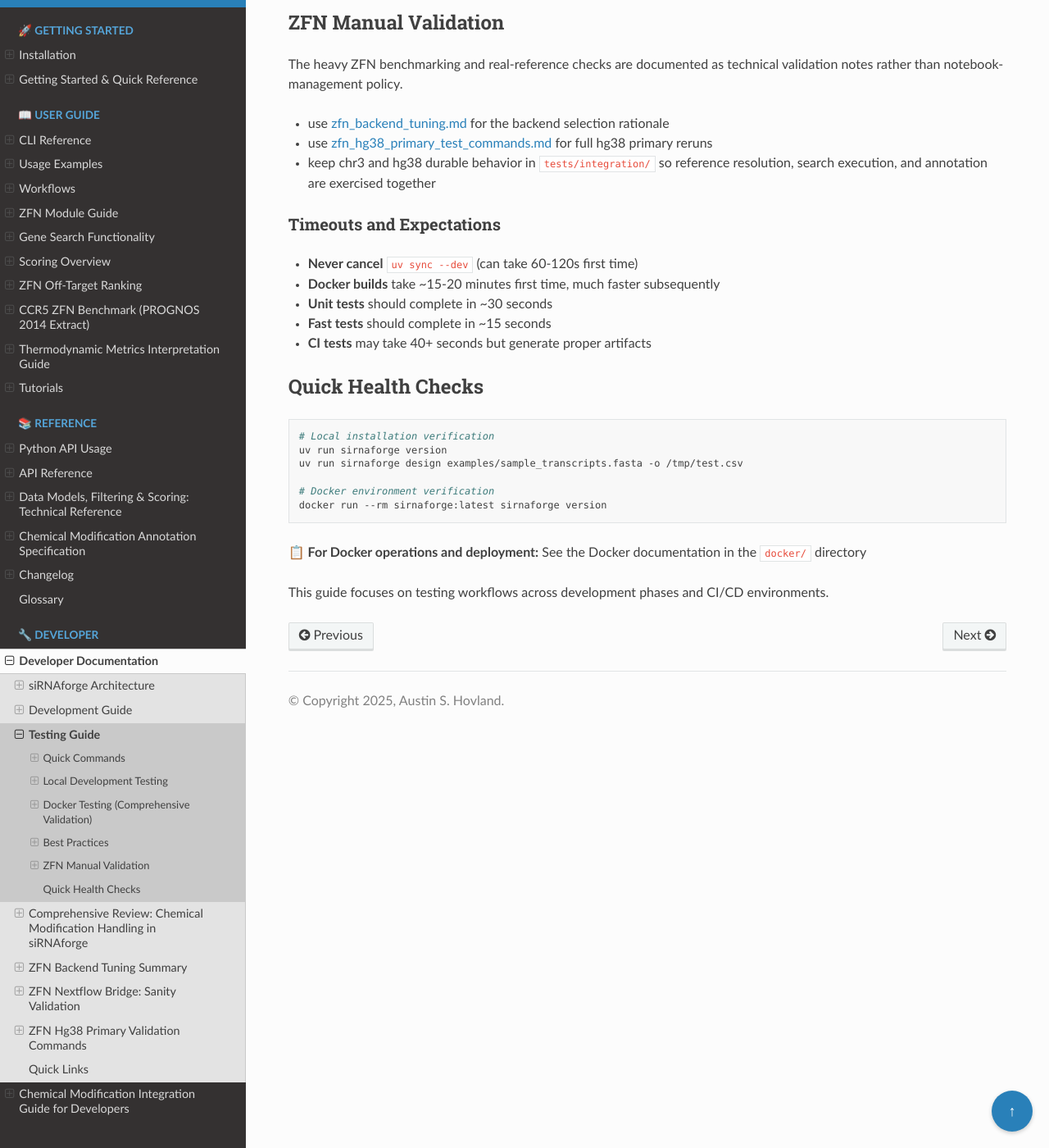
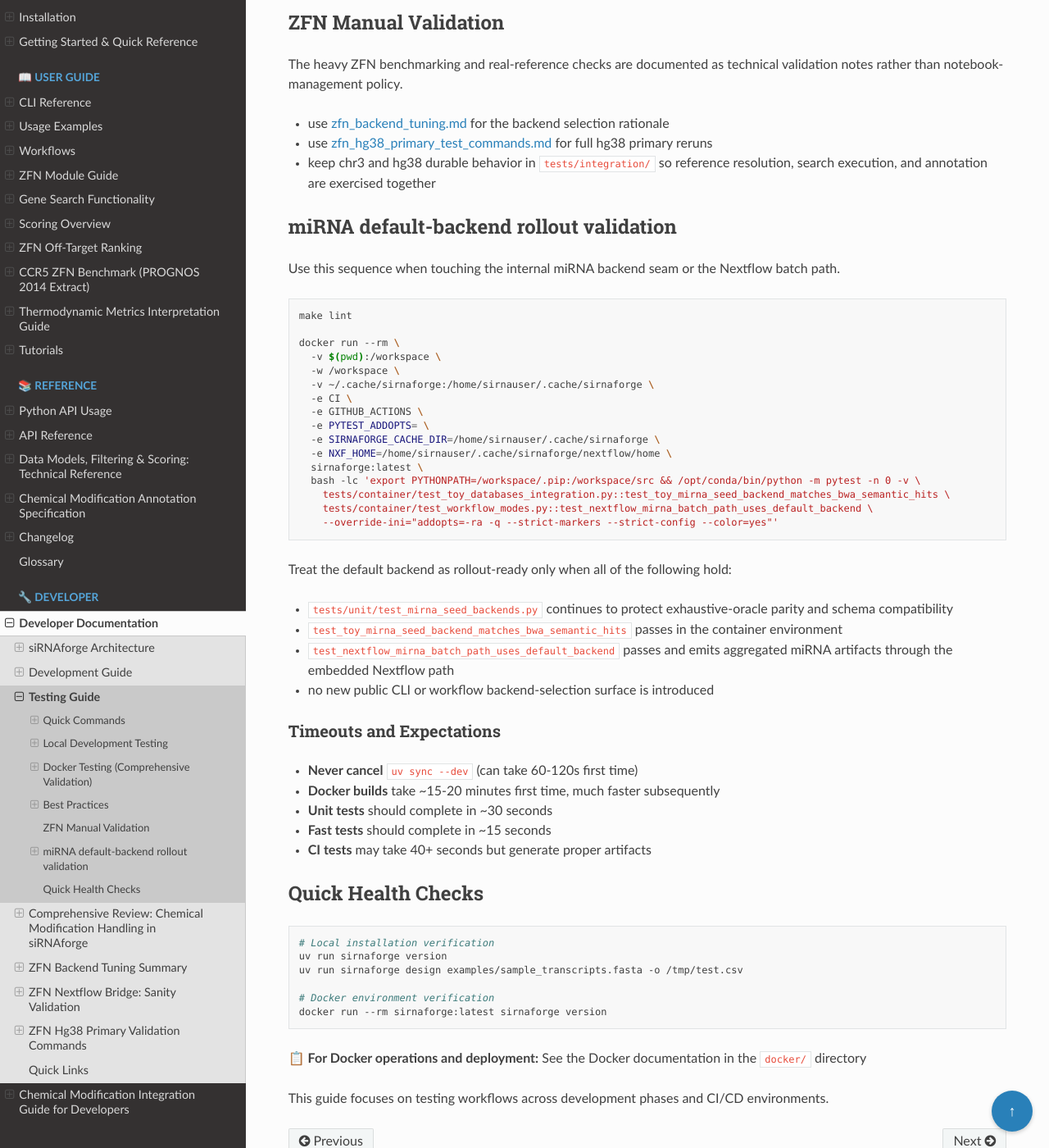
Before and after one commit to Austin-s-h/sirnaforge, a Sphinx documentation site: the page built from docs/developer/testing_guide.md, in a window 1280 px wide and 1400 px high, scrolled down 3689 px. Shown: the whole window at 82% size. Built offline with Sphinx 7.4.7 and the Read the Docs theme 3.1.0, drawn with Linux system fonts in a browser that asks for light colours; the version number is read from the project's files by our own code.

Commit message:
Document miRNA rollout validation
Co-authored-by: Copilot <223556219+Copilot@users.noreply.github.com>

````diff
--- a/docs/developer/testing_guide.md
+++ b/docs/developer/testing_guide.md
@@ -162,6 +162,36 @@ The heavy ZFN benchmarking and real-reference checks are documented as technical
 - use [zfn_hg38_primary_test_commands.md](zfn_hg38_primary_test_commands.md) for full hg38 primary reruns
 - keep chr3 and hg38 durable behavior in `tests/integration/` so reference resolution, search execution, and annotation are exercised together
 
+## miRNA default-backend rollout validation
+
+Use this sequence when touching the internal miRNA backend seam or the Nextflow batch path.
+
+```bash
+make lint
+
+docker run --rm \
+  -v $(pwd):/workspace \
+  -w /workspace \
+  -v ~/.cache/sirnaforge:/home/sirnauser/.cache/sirnaforge \
+  -e CI \
+  -e GITHUB_ACTIONS \
+  -e PYTEST_ADDOPTS= \
+  -e SIRNAFORGE_CACHE_DIR=/home/sirnauser/.cache/sirnaforge \
+  -e NXF_HOME=/home/sirnauser/.cache/sirnaforge/nextflow/home \
+  sirnaforge:latest \
+  bash -lc 'export PYTHONPATH=/workspace/.pip:/workspace/src && /opt/conda/bin/python -m pytest -n 0 -v \
+    tests/container/test_toy_databases_integration.py::test_toy_mirna_seed_backend_matches_bwa_semantic_hits \
+    tests/container/test_workflow_modes.py::test_nextflow_mirna_batch_path_uses_default_backend \
+    --override-ini="addopts=-ra -q --strict-markers --strict-config --color=yes"'
+```
+
+Treat the default backend as rollout-ready only when all of the following hold:
+
+- `tests/unit/test_mirna_seed_backends.py` continues to protect exhaustive-oracle parity and schema compatibility
+- `test_toy_mirna_seed_backend_matches_bwa_semantic_hits` passes in the container environment
+- `test_nextflow_mirna_batch_path_uses_default_backend` passes and emits aggregated miRNA artifacts through the embedded Nextflow path
+- no new public CLI or workflow backend-selection surface is introduced
+
 ### Timeouts and Expectations
 - **Never cancel** `uv sync --dev` (can take 60-120s first time)
 - **Docker builds** take ~15-20 minutes first time, much faster subsequently
````
Also changed, not shown: release_notes.md (+4 -0 lines).
